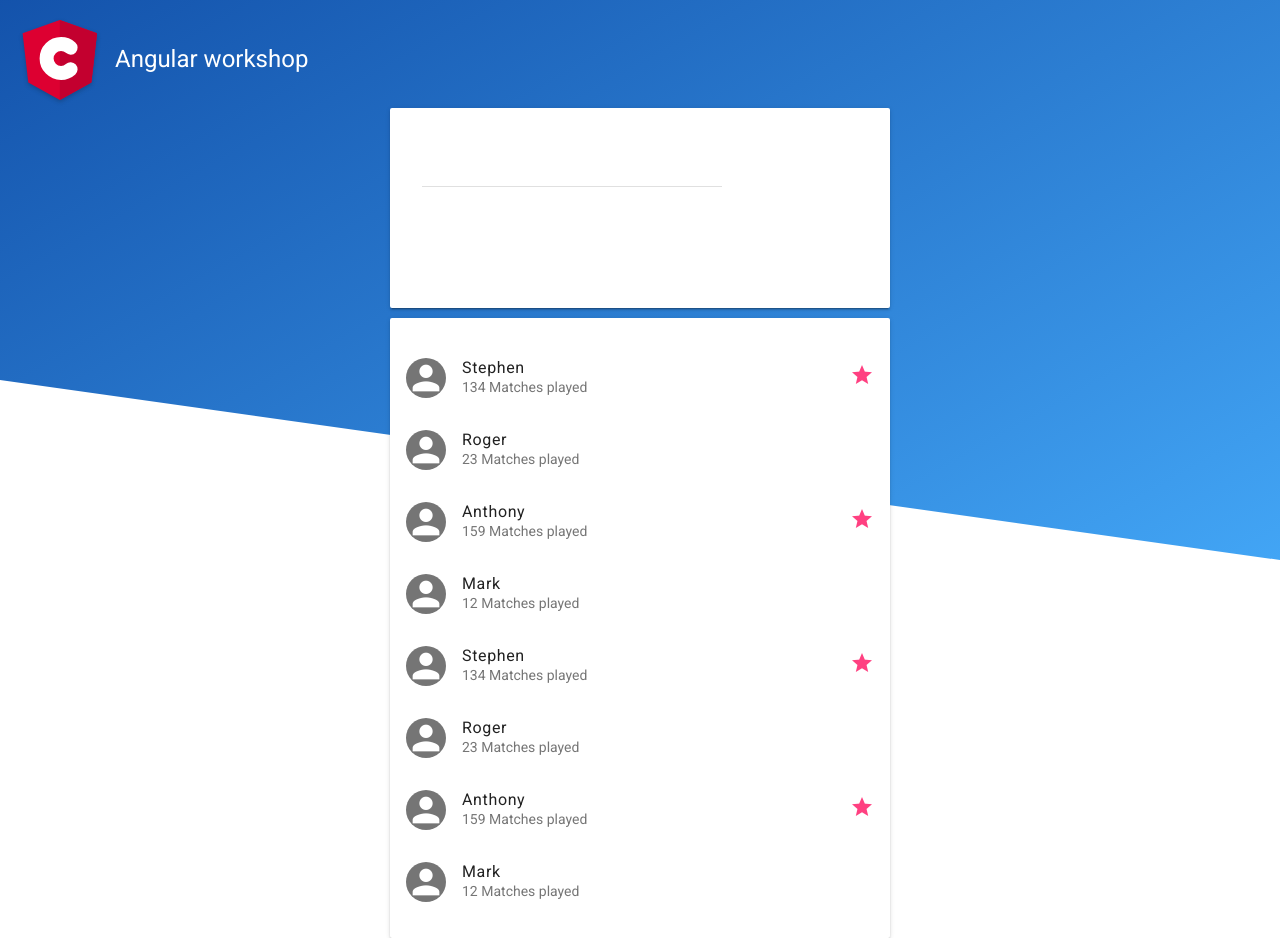
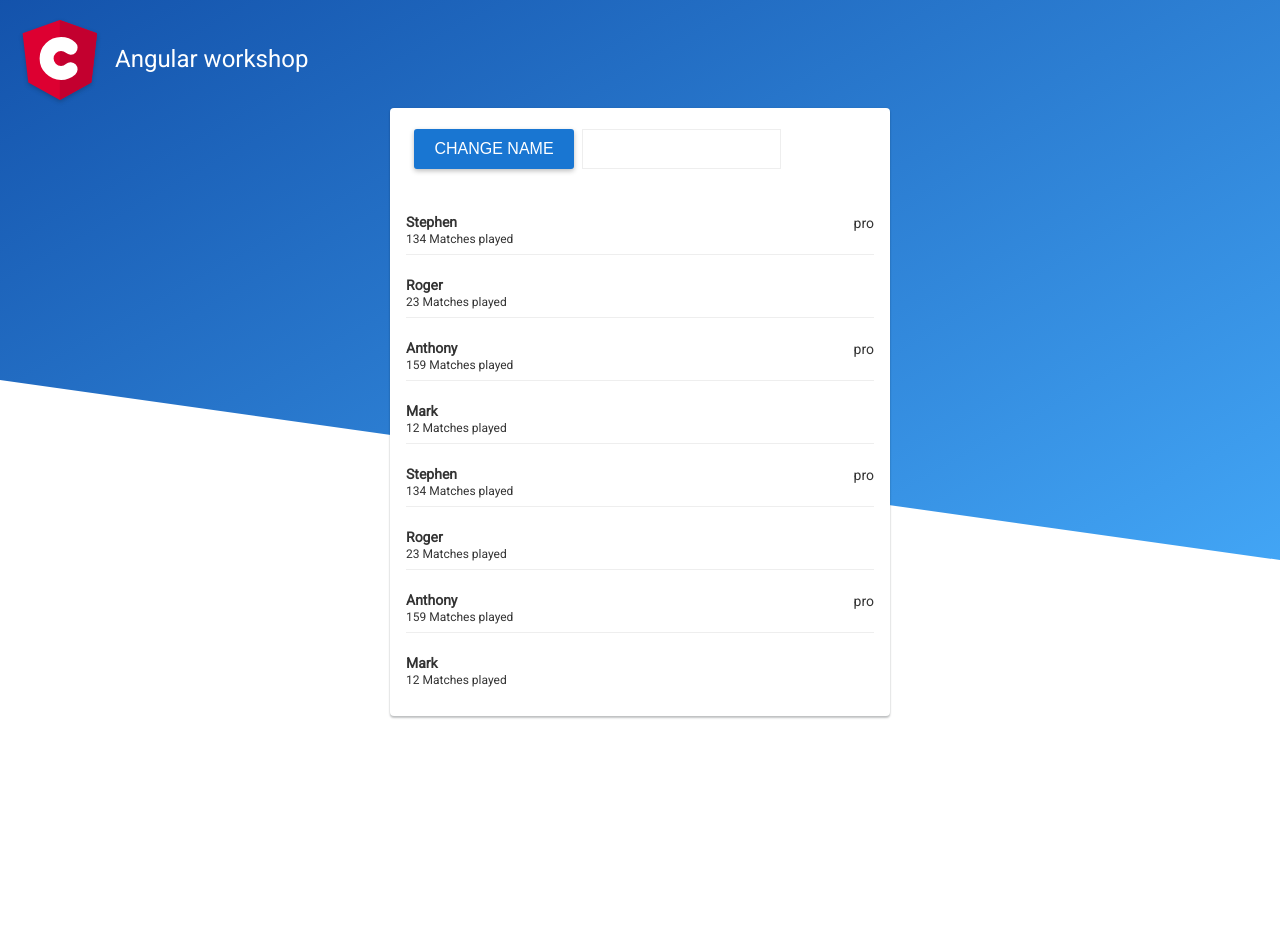
Before and after one commit to Phhansen/creuna-workshop, an Angular app: page / in a window 1280 px wide. After the commit the page ends 800 px from the top, so only its background shows below. Built offline with nearby package versions, Linux system fonts and the light colour scheme.

Commit message:
chore(): update CSS and html

```diff
--- a/src/app/app.component.html
+++ b/src/app/app.component.html
@@ -6,52 +6,44 @@
 
     <div class="background-sky hero"></div>
     <section class="center-container">
-        <div class="mdl-card mdl-shadow--2dp">
-            <div class="mdl-card__supporting-text">
-                <div class="mdl-grid">
-                    <div class="mdl-cell mdl-cell--12-col">
-                        <div class="mdl-textfield">
-                            <input class="mdl-textfield__input" type="text" [value]="name" (input)="handleChange($event.target.value)" />
-                        </div>
-                    </div>
-                    <div class="mdl-cell mdl-cell--12-col" *ngIf="name.length">Searching for... {{ name }}</div>
+        <div class="showcase">
+            <div class="showcase-section">
+                <button>change name</button>
+                <div>
+                    <input type="text" [value]="name" (input)="handleChange($event.target.value)" />
+
+                    <p *ngIf="name.length">Searching for... {{ name }}</p>
 
                     <ng-template [ngIf]="name.length">
-                        <div class="mdl-cell mdl-cell--12-col">Searching for... {{ name }}</div>
+                        <p>Searching for... {{ name }}</p>
                     </ng-template>
                 </div>
             </div>
-        </div>
 
-        <div class="mdl-card mdl-shadow--2dp">
-            <ul class="demo-list-two mdl-list">
-                <li class="mdl-list__item mdl-list__item--two-line" *ngFor="let player of players;">
-                    <span class="mdl-list__item-primary-content">
-                        <i class="material-icons mdl-list__item-avatar">person</i>
-                        <span>{{ player.name }}</span>
-                        <span class="mdl-list__item-sub-title">{{ player.matchesPlayed }} Matches played</span>
-                    </span>
-                    <span class="mdl-list__item-secondary-content" *ngIf="player.pro">
-                        <a class="mdl-list__item-secondary-action" href="#">
-                            <i class="material-icons">star</i>
-                        </a>
-                    </span>
-                </li>
-                <ng-template ngFor let-player [ngForOf]="players">
-                    <li class="mdl-list__item mdl-list__item--two-line">
-                        <span class="mdl-list__item-primary-content">
-                            <i class="material-icons mdl-list__item-avatar">person</i>
-                            <span>{{ player.name }}</span>
-                            <span class="mdl-list__item-sub-title">{{ player.matchesPlayed }} Matches played</span>
-                        </span>
-                        <span class="mdl-list__item-secondary-content" *ngIf="player.pro">
-                            <a class="mdl-list__item-secondary-action" href="#">
-                                <i class="material-icons">star</i>
-                            </a>
-                        </span>
+            <div class="showcase-section">
+                <ul class="demo-list">
+                    <li *ngFor="let player of players;">
+                        <div class="player-label">
+                            <p>{{ player.name }}</p>
+                            <span>{{ player.matchesPlayed }} Matches played</span>
+                        </div>
+                        <div class="player-status" *ngIf="player.pro">
+                            pro
+                        </div>
                     </li>
-                </ng-template>
-            </ul>
+                    <ng-template ngFor let-player [ngForOf]="players">
+                        <li>
+                            <div class="player-label">
+                                <p>{{ player.name }}</p>
+                                <span>{{ player.matchesPlayed }} Matches played</span>
+                            </div>
+                            <div class="player-status" *ngIf="player.pro">
+                                pro
+                            </div>
+                        </li>
+                    </ng-template>
+                </ul>
+            </div>
         </div>
     </section>
 </header>
--- a/src/index.html
+++ b/src/index.html
@@ -7,8 +7,6 @@
   <meta name="viewport" content="width=device-width, initial-scale=1">
   <link rel="icon" type="image/x-icon" href="favicon.ico">
   <link href="https://fonts.googleapis.com/css?family=Roboto" rel="stylesheet">
-  <link rel="stylesheet" href="https://fonts.googleapis.com/icon?family=Material+Icons">
-  <link rel="stylesheet" href="https://code.getmdl.io/1.3.0/material.indigo-pink.min.css">
 </head>
 <body>
   <app-root></app-root>
--- a/src/styles.css
+++ b/src/styles.css
@@ -34,13 +34,6 @@ app-root {
   min-height: 480px;
   margin: 0 auto -32px;
   padding: 108px 0 0;
-}
-
-.center-container .mdl-card {
-  min-width: 500px;
-}
-.center-container .mdl-card + .mdl-card {
-  margin-top: 10px;
 }
 
 .hero {
@@ -87,3 +80,105 @@ app-root {
 
   color: #fff;
 }
+
+.showcase {
+  display: flex;
+  flex-direction: column;
+  justify-content: space-around;
+  min-width: 500px;
+  max-width: 900px;
+  min-height: 250px;
+  margin: 0;
+  padding: 16px;
+  background-color: #fff;
+  border-radius: 4px;
+  box-shadow: 0 2px 2px rgba(10,16,20,.24), 0 0 2px rgba(10,16,20,.12);
+  box-sizing: border-box;
+}
+
+.showcase-section {
+  flex: 2;
+  display: flex;
+  flex-direction: row;
+  align-items: flex-start;
+
+  padding: 5px 0;
+}
+
+button, .button {
+  box-sizing: border-box;
+  display: inline-block;
+
+  height: 40px;
+  min-width: 160px;
+  font-size: 16px;
+
+  line-height: 32px;
+  padding: 0 16px;
+  margin: 0 8px;
+  font-weight: 400;
+  text-decoration: none;
+  text-transform: uppercase;
+  overflow: hidden;
+  border: none;
+
+  color: #fff;
+  background-color: #1976d2;
+  border-radius: 3px;
+  box-shadow: 0 2px 5px 0 rgba(0,0,0,.26);
+  cursor: pointer;
+
+}
+button:hover,
+.button:hover {
+  color: rgba(255,255,255,.7);
+}
+
+input[type="text"] {
+  height: 38px;
+  padding: 0 8px;
+  margin-bottom: 13px;
+  font-size: 14px;
+  line-height: 1.4;
+
+  border: 1px solid #eee;
+}
+input[type="text"]:focus {
+  outline: 1px solid #42a5f5;
+}
+
+.demo-list {
+  flex: 2;
+  list-style-type: none;
+  margin: 0;
+  padding: 0;
+}
+
+.demo-list > li {
+  display: flex;
+  flex-direction: row;
+  align-items: center;
+  padding: 8px 0;
+
+  border-bottom: 1px solid #eee;
+}
+.demo-list > li:last-child {
+  border-bottom: none;
+}
+
+.demo-list > li .player-label {
+  flex: 2;
+}
+
+.demo-list > li .player-label > p {
+  margin-bottom: 0;
+  font-weight: 600;
+}
+
+.demo-list > li .player-label > span {
+  font-size: 12px;
+}
+
+.demo-list > li .player-status {
+  flex: 0 1 auto;
+}
```
